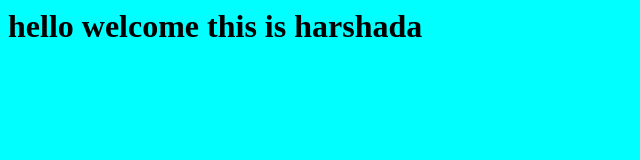
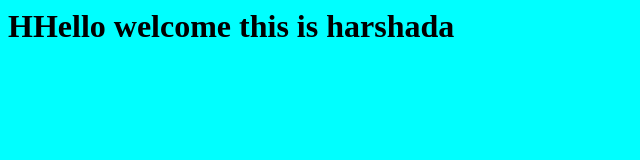
Before and after one commit to HarshadaPatil25/jenkins-prac, a plain HTML site: page index.html in a window 1280 px wide. Shown: the whole page, without its empty margins (0-640 px from the left). Drawn offline with Linux system fonts and the light colour scheme.

Commit message:
third commit

```diff
--- a/index.html
+++ b/index.html
@@ -1,3 +1,3 @@
 <body  bgcolor='aqua' >
-	<h1>hello welcome this is <b>harshada</b> </h1>
+	<h1>HHello welcome this is <b>harshada</b> </h1>
 </body>
```
